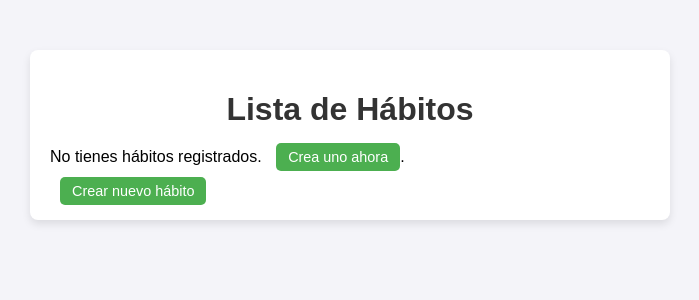
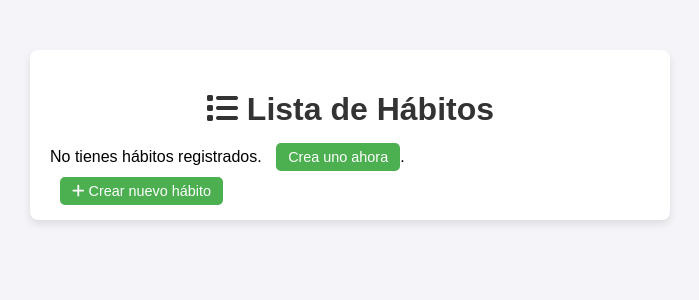
Before and after one commit to Vania-0731/examen_01, a Django app: page / in a window 1280 px wide. Shown: the top 300 px of the page, without its empty margins (290-989 px from the left). Run offline with Django 5.2, Linux system fonts and the light colour scheme; data that the repository does not hold is empty.

Commit message:
Diseñoas agregados

```diff
--- a/Aplicacion_de_Habitos/Habitos/templates/habitos/habit_list.html
+++ b/Aplicacion_de_Habitos/Habitos/templates/habitos/habit_list.html
@@ -6,10 +6,12 @@
     <meta name="viewport" content="width=device-width, initial-scale=1.0">
     <title>Lista de Hábitos</title>
     <link rel="stylesheet" href="{% static 'css/styles.css' %}">
+    <!-- Agregar Font Awesome para los iconos -->
+    <link href="https://cdnjs.cloudflare.com/ajax/libs/font-awesome/6.0.0-beta3/css/all.min.css" rel="stylesheet">
 </head>
 <body>
     <div class="container">
-        <h1>Lista de Hábitos</h1>
+        <h1><i class="fas fa-list"></i> Lista de Hábitos</h1> <!-- Icono al lado del título -->
         <ul class="habit-list">
             {% for habit in habits %}
                 <li class="habit-item">
@@ -20,15 +22,21 @@
                         <p>{{ habit.description }}</p>
                     </div>
                     <div class="habit-actions">
-                        <a href="{% url 'edit_habit' pk=habit.pk %}" class="btn edit-btn">Editar</a>
-                        <a href="{% url 'delete_habit' pk=habit.pk %}" class="btn delete-btn" onclick="return confirm('¿Estás seguro de que quieres eliminar este hábito?');">Eliminar</a>
+                        <a href="{% url 'edit_habit' pk=habit.pk %}" class="btn edit-btn">
+                            <i class="fas fa-edit"></i> Editar
+                        </a>
+                        <a href="{% url 'delete_habit' pk=habit.pk %}" class="btn delete-btn" onclick="return confirm('¿Estás seguro de que quieres eliminar este hábito?');">
+                            <i class="fas fa-trash-alt"></i> Eliminar
+                        </a>
                     </div>
                 </li>
             {% empty %}
                 <p>No tienes hábitos registrados. <a href="{% url 'create_habit' %}" class="btn create-btn">Crea uno ahora</a>.</p>
             {% endfor %}
         </ul>
-        <a href="{% url 'create_habit' %}" class="btn create-btn">Crear nuevo hábito</a>
+        <a href="{% url 'create_habit' %}" class="btn create-btn">
+            <i class="fas fa-plus"></i> Crear nuevo hábito
+        </a>
     </div>
 </body>
 </html>
```
